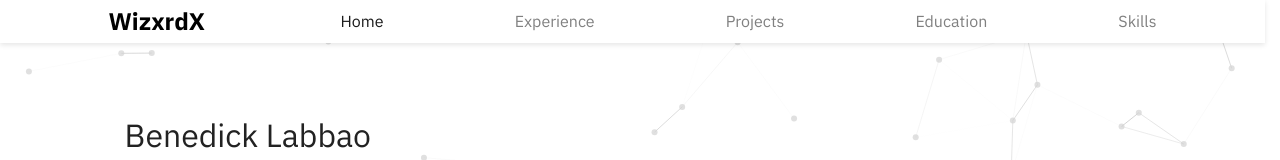
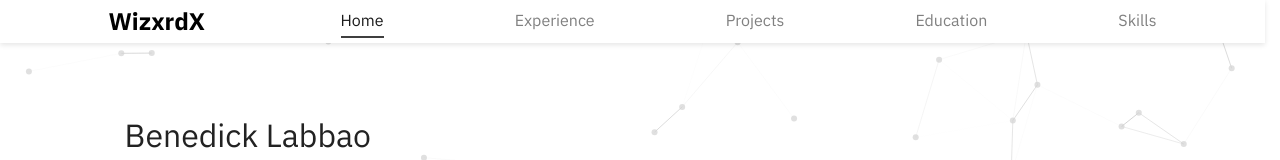
Before and after one commit to Wizxrdx/wizxrdx.github.io, a Next.js app: page / in a window 1280 px wide. Shown: the top 160 px of the page. Built offline with nearby package versions, Linux system fonts and the light colour scheme; no server answers.

Commit message:
added navbar animation

```diff
--- a/src/components/Navbar/Navbar.module.css
+++ b/src/components/Navbar/Navbar.module.css
@@ -43,11 +43,33 @@
     justify-content: right;
 }
 .navLink {
+    position: relative;
+    display: inline-block;
     text-decoration: none;
     font-size: 1rem;
+    padding-bottom: 0.2rem;
+    transition: color 0.3s ease;
+}
+
+.navLink::after {
+    content: "";
+    position: absolute;
+    left: 0;
+    right: 0;
+    bottom: 0;
+    height: 2px;
+    background-color: #3f3f3f;
+    transform: scaleX(0);
+    transform-origin: center;
+    transition: transform 0.3s ease;
 }
 .navLink:hover, .navLinkActive {
     color: #1b1b1b;
+}
+
+.navLink:hover::after,
+.navLinkActive::after {
+    transform: scaleX(1);
 }
 .hamburger {
     display: none; /* Hidden by default, shown on mobile via media query */
@@ -84,4 +106,8 @@
         font-size: 1.2rem;
         margin-right: 1rem;
     }
+
+    .navLink::after {
+        transform-origin: right;
+    }
 }
--- a/src/components/Navbar/Navbar.tsx
+++ b/src/components/Navbar/Navbar.tsx
@@ -1,26 +1,35 @@
 "use client";
+
 import Link from "next/link";
 import styles from './Navbar.module.css';
 import { useState } from "react";
+import { usePathname } from "next/navigation";
 
 export default function Navbar() {
     const [isMenuOpen, setIsMenuOpen] = useState(false);
-    const [currentPage, setCurrentPage] = useState('/');
+    const pathname = usePathname();
 
     const toggleMenu = () => {
         setIsMenuOpen(!isMenuOpen);
     };
 
-    const handleLinkClick = (page: string) => {
-        setCurrentPage(page);
+    const handleLinkClick = () => {
         setIsMenuOpen(false); // Close menu on link click (for mobile)
-    }
+    };
+
+    const isActive = (path: string) => {
+        if (path === '/') {
+            return pathname === '/';
+        }
+
+        return pathname?.startsWith(path) ?? false;
+    };
 
     return (
         <nav className={styles.navbar}>
             <div className={styles.navContainer}>
                 <div className={styles.logoContainer}>
-                    <Link href="/" className={styles.logo} onClick={() => handleLinkClick('/')}>
+                    <Link href="/" className={styles.logo} onClick={handleLinkClick}>
                         WizxrdX
                     </Link>
                 </div>
@@ -29,27 +38,27 @@ export default function Navbar() {
                 </div>
                 <ul className={`${styles.navList} ${isMenuOpen ? styles.navListOpen : ''}`}>
                     <li className={styles.navItem}>
-                        <Link href="/" className={`${styles.navLink} ${currentPage === '/' ? styles.navLinkActive : ''}`} onClick={() => handleLinkClick('/')}>
+                        <Link href="/" className={`${styles.navLink} ${isActive('/') ? styles.navLinkActive : ''}`} onClick={handleLinkClick}>
                         Home
                         </Link>
                     </li>
                     <li className={styles.navItem}>
-                        <Link href="/experience" className={`${styles.navLink} ${currentPage === '/experience' ? styles.navLinkActive : ''}`} onClick={() => handleLinkClick('/experience')}>
+                        <Link href="/experience" className={`${styles.navLink} ${isActive('/experience') ? styles.navLinkActive : ''}`} onClick={handleLinkClick}>
                         Experience
                         </Link>
                     </li>
                     <li className={styles.navItem}>
-                        <Link href="/projects" className={`${styles.navLink} ${currentPage === '/projects' ? styles.navLinkActive : ''}`} onClick={() => handleLinkClick('/projects')}>
+                        <Link href="/projects" className={`${styles.navLink} ${isActive('/projects') ? styles.navLinkActive : ''}`} onClick={handleLinkClick}>
                         Projects
                         </Link>
                     </li>
                     <li className={styles.navItem}>
-                        <Link href="/education" className={`${styles.navLink} ${currentPage === '/education' ? styles.navLinkActive : ''}`} onClick={() => handleLinkClick('/education')}>
-                        Education
+                        <Link href="/education" className={`${styles.navLink} ${isActive('/education') ? styles.navLinkActive : ''}`} onClick={handleLinkClick}>
+                         Education
                         </Link>
                     </li>
                     <li className={styles.navItem}>
-                        <Link href="/skills" className={`${styles.navLink} ${currentPage === '/skills' ? styles.navLinkActive : ''}`} onClick={() => handleLinkClick('/skills')}>
+                        <Link href="/skills" className={`${styles.navLink} ${isActive('/skills') ? styles.navLinkActive : ''}`} onClick={handleLinkClick}>
                         Skills
                         </Link>
                     </li>
```
